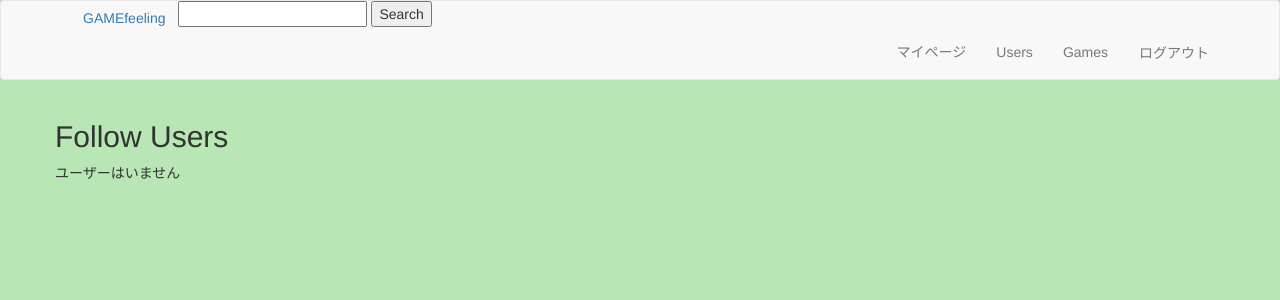
After one commit to sten031/GAMEfeeling, a Rails app: page /users/1/follows in a window 1280 px wide. The commit adds this page. Shown: the top 300 px of the page. Run offline with Rails 7, Linux system fonts and the light colour scheme; the visitor is signed in with stand-in values (Sample User, id 1); style sheets or scripts are compiled from the project's sources; parts of the project's set-up code (start-up, migrations or seed data) failed here and were passed over; some libraries are stand-ins or nearby versions.

Commit message:
フォローフォロワー一覧画面作成

```diff
--- a/app/assets/stylesheets/application.scss
+++ b/app/assets/stylesheets/application.scss
@@ -15,3 +15,7 @@
  */
   @import "bootstrap-sprockets";
   @import "bootstrap";
+
+body {
+  background-color: #B8E6B4;
+}
--- a/app/controllers/games_controller.rb
+++ b/app/controllers/games_controller.rb
@@ -35,7 +35,6 @@ class GamesController < ApplicationController
     @game.destroy
     redirect_to games_path
   end
-
   private
   def game_params #アクション名、メソッド
     params.require(:game).permit(:title, :image, :feeling)
--- a/app/controllers/relationships_controller.rb
+++ b/app/controllers/relationships_controller.rb
@@ -7,4 +7,12 @@ class RelationshipsController < ApplicationController
     current_user.unfollow(params[:user_id])
     redirect_to request.referer
   end
+  def follower
+    user = User.find(params[:user_id])
+    @users = user.following_user
+  end
+  def followed
+    user = User.find(params[:user_id])
+    @users = user.follower_user
+  end
 end
--- a/app/models/user.rb
+++ b/app/models/user.rb
@@ -1,12 +1,10 @@
 class User < ApplicationRecord
   # Include default devise modules. Others available are:
   # :confirmable, :lockable, :timeoutable, :trackable and :omniauthable
-  devise :database_authenticatable, :registerable,
-         :recoverable, :rememberable, :validatable
+  devise :database_authenticatable, :registerable,:recoverable, :rememberable, :validatable
   attachment :image, destroy: false
   has_many :games
   has_many :favorites
-
   has_many :follower, class_name: "Relationship", foreign_key: "follower_id", dependent: :destroy#フォロー取得
   has_many :followed, class_name: "Relationship", foreign_key: "followed_id", dependent: :destroy#フォロワー取得
   has_many :following_user, through: :follower, source: :followed # 自分がフォローしている人
--- a/app/views/layouts/application.html.erb
+++ b/app/views/layouts/application.html.erb
@@ -11,27 +11,29 @@
   <body>
 
     <header class="navbar navbar-default">
-
       <div class="container">
         <div class="nav navbar-nav navbar-left">
           <%= link_to "GAMEfeeling", root_path, class: "btn title" %>
         </div>
+            <%= form_tag(search_path,:method => 'get') do %>
+              <%= text_field_tag :search %>
+              <%= submit_tag 'Search', :name => nil %>
+            <% end %>
             <ul class="nav navbar-nav navbar-right">
               <% if user_signed_in? %>
-                 <li> <%= link_to 'マイページ', user_path(current_user), class: 'glyphicon glyphicon-home home' %> </li>
-                 <li> <%= link_to 'Users', users_path, class: 'glyphicon glyphicon-user users' %> </li>
-                 <li> <%= link_to 'Games', games_path, class: 'glyphicon glyphicon-game games' %> </li>
-                 <li> <%= link_to "ログアウト", destroy_user_session_path,method: :delete, class: "btn btn-default btn-block" %> </li>
+                 <li> <%= link_to 'マイページ', user_path(current_user), class: 'home' %> </li>
+                 <li> <%= link_to 'Users', users_path, class: 'users' %> </li>
+                 <li> <%= link_to 'Games', games_path, class: 'games' %> </li>
+                 <li> <%= link_to "ログアウト", destroy_user_session_path,method: :delete, class: "btn" %> </li>
               <% else %>
-                 <li> <%= link_to 'Top', root_path, class: 'glyphicon glyphicon-home home' %> </li>
-                 <li> <%= link_to 'About', homes_about_path, class: 'glyphicon glyphicon-link about' %> </li>
-                 <li> <%= link_to "ログイン", user_session_path, class: "glyphicon glyphicon-link about" %> </li>
-                 <li> <%= link_to 'sign up', new_user_registration_path, class: 'glyphicon glyphicon-edit sign_up' %> </li>
+                 <li> <%= link_to 'Top', root_path, class: 'home' %> </li>
+                 <li> <%= link_to 'About', homes_about_path, class: 'about' %> </li>
+                 <li> <%= link_to "ログイン", user_session_path, class: "about" %> </li>
+                 <li> <%= link_to 'sign up', new_user_registration_path, class: 'sign_up' %> </li>
               <% end %>
             </ul>
         </div>
       </div>
-
     </header>
     <div class="container">
       <div class="row">
--- /dev/null
+++ b/app/views/relationships/followed.html.erb
@@ -0,0 +1,6 @@
+<h2>Follower Users</h2>
+<% if @users.count > 0 %>
+  <%= render '/users/index', users: @users %>
+<% else %>
+  <p>ユーザーはいません</p>
+<% end %>
--- /dev/null
+++ b/app/views/relationships/follower.html.erb
@@ -0,0 +1,6 @@
+<h2>Follow Users</h2>
+<% if @users.count > 0 %>
+  <%= render '/users/index', users: @users %>
+<% else %>
+  <p>ユーザーはいません</p>
+<% end %>
--- a/app/views/users/edit.html.erb
+++ b/app/views/users/edit.html.erb
@@ -3,17 +3,14 @@
     <%= f.label :name %>
     <%= f.text_field :name, class: "name" %>
   </div>
-
   <div class="field">
     <%= f.label :image %>
     <%= f.attachment_field :image, class: "user_image" %>
   </div>
-
   <div class="field">
     <%= f.label :introduction %>
     <%= f.text_area :introduction, class: "introduction" %>
   </div>
-
   <div class="actions">
     <%= f.submit %>
   </div>
--- a/config/routes.rb
+++ b/config/routes.rb
@@ -4,6 +4,8 @@ Rails.application.routes.draw do
   devise_for :users
   resources :users,only: [:show,:index,:edit,:update,:destroy] do
     resource :relationships, only: [:create, :destroy]
+    get 'follows' => 'relationships#follower', as: 'follows'
+    get 'followers' => 'relationships#followed', as: 'followers'
   end
    get 'users/:id/edit/leave' => 'users#leave', as: 'leave'
    #as: ''で名前付きルートにできる
```
Also changed, not shown: app/views/users/index.html.erb (+1 -9 lines), app/views/users/show.html.erb (+8 -0 lines).
